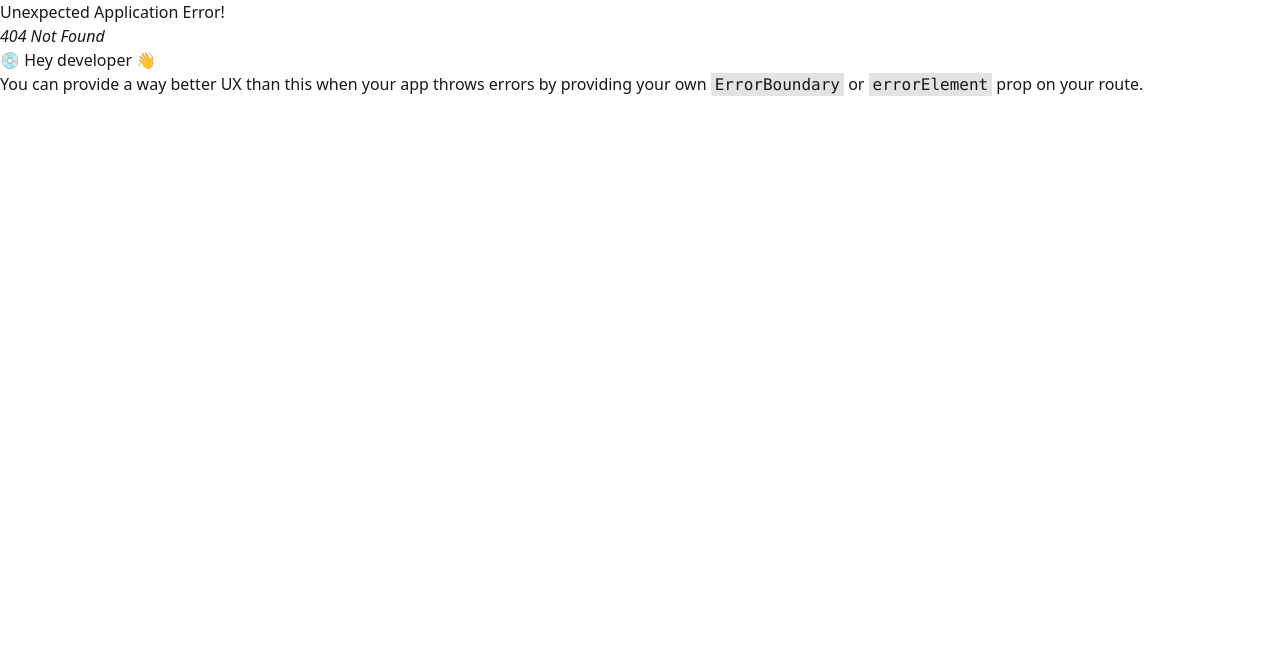
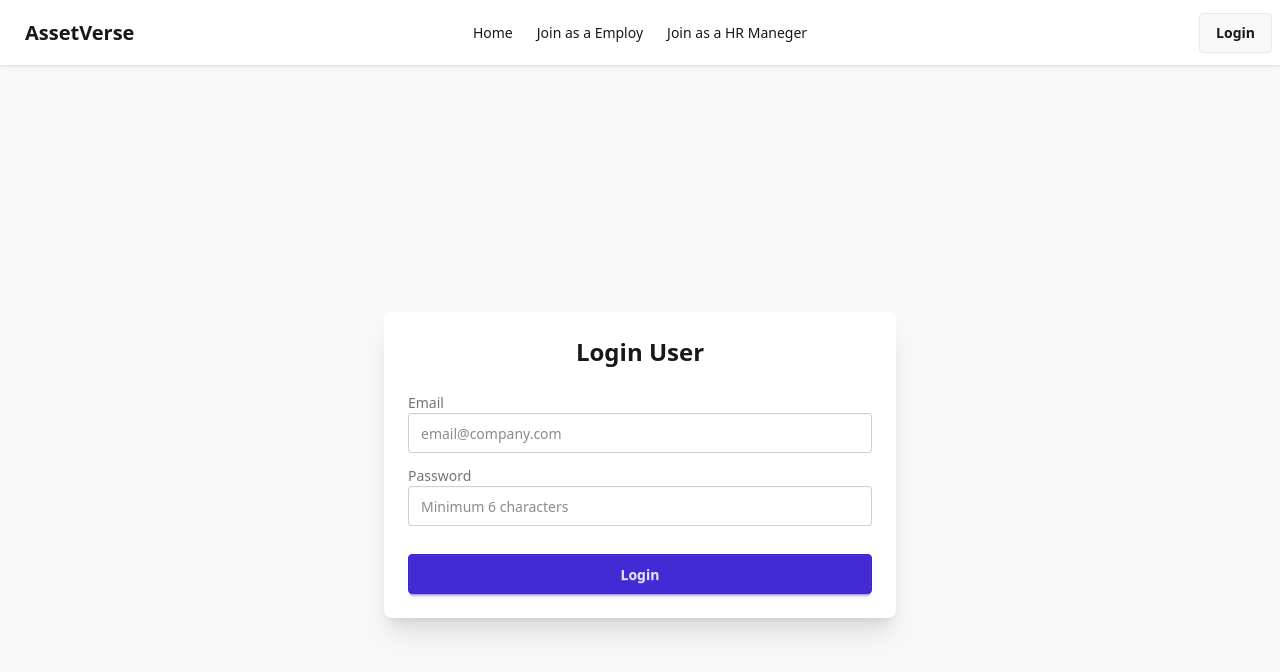
Before and after one commit to fhpantho/B12A12-Forntend, a React (Vite) app: page /login in a window 1280 px wide. Before the commit this address had no page. Shown: the top 672 px of the page. Built offline with nearby package versions, Linux system fonts and the light colour scheme.

Commit message:
registration and login page is ready

```diff
--- /dev/null
+++ b/src/authentication/AuthContext.jsx
@@ -0,0 +1,3 @@
+import { createContext } from "react";
+
+export const AuthContext = createContext(null)
--- /dev/null
+++ b/src/authentication/AuthProvider.jsx
@@ -0,0 +1,27 @@
+import React from 'react';
+import { AuthContext } from './AuthContext';
+import { createUserWithEmailAndPassword, signInWithEmailAndPassword } from 'firebase/auth';
+import { auth } from './firebase/firebase.init';
+
+const AuthProvider = ({children}) => {
+
+    const registerUser = (email,password)=> {
+        return createUserWithEmailAndPassword(auth,email, password)
+    }
+    const singInUser = (email,password) => {
+        return signInWithEmailAndPassword(auth, email, password)
+    }
+
+    const authInfo = {
+        registerUser,
+        singInUser
+
+    }
+    return (
+        <AuthContext value = {authInfo}>
+            {children}
+        </AuthContext>
+    );
+};
+
+export default AuthProvider;
--- /dev/null
+++ b/src/authentication/login/Login.jsx
@@ -0,0 +1,94 @@
+import React from 'react';
+import { useForm } from 'react-hook-form';
+import UseAuth from '../../hooks/UseAuth';
+
+const Login = () => {
+      const {
+        register,
+        handleSubmit,
+        formState: { errors },
+      } = useForm();
+
+      const {singInUser} = UseAuth()
+
+      const onSubmit = (data) => {
+
+        singInUser(data.email, data.password)
+
+
+
+      }
+    return (
+            <div className="min-h-screen flex items-center justify-center bg-base-200">
+      <div className="card w-full max-w-lg shadow-xl bg-base-100">
+        <div className="card-body">
+          <h2 className="text-2xl font-bold text-center mb-4">
+            Login User
+          </h2>
+
+          <form onSubmit={handleSubmit(onSubmit)} className="space-y-3">
+
+
+            {/* Email */}
+            <div>
+              <label className="label">Email</label>
+              <input
+                type="email"
+                className="input input-bordered w-full"
+                placeholder="email@company.com"
+                {...register("email", { required: true })}
+              />
+              {errors.email && (
+                <span className="text-red-500 text-sm">
+                  Email is required
+                </span>
+              )}
+            </div>
+
+            {/* Password */}
+            <div>
+              <label className="label">Password</label>
+              <input
+                type="password"
+                className="input input-bordered w-full"
+                placeholder="Minimum 6 characters"
+                {...register("password", {
+                  required: true,
+                  minLength: 6,
+                  pattern:
+                    /^(?=.*[a-z])(?=.*[A-Z])(?=.*\d)(?=.*[^A-Za-z0-9]).{6,}$/,
+                })}
+              />
+              {errors.password?.type === "required" && (
+                <span className="text-red-500 text-sm">
+                  Password is required
+                </span>
+              )}
+              {errors.password?.type === "minLength" && (
+                <span className="text-red-500 text-sm">
+                  Minimum 6 characters required
+                </span>
+              )}
+              {errors.password?.type === "pattern" && (
+                <span className="text-red-500 text-sm">
+                  Must include uppercase, lowercase, number & special character
+                </span>
+              )}
+            </div>
+
+
+            {/* Submit Button */}
+            <div className="pt-4">
+              <button className="btn btn-primary w-full">
+                Login
+              </button>
+            </div>
+
+          </form>
+        </div>
+      </div>
+    </div>
+    );
+};
+
+export default Login;
--- a/src/authentication/registrations/HrRegistration.jsx
+++ b/src/authentication/registrations/HrRegistration.jsx
@@ -1,5 +1,6 @@
 import React from "react";
 import { useForm } from "react-hook-form";
+import UseAuth from "../../hooks/UseAuth";
 
 const HrRegistration = () => {
   const {
@@ -7,14 +8,23 @@ const HrRegistration = () => {
     handleSubmit,
     formState: { errors },
   } = useForm();
+  const {registerUser} = UseAuth();
 
   const onSubmit = (data) => {
-    const hrData = {
-      ...data
-    };
+    registerUser(data.email, data.password)
+    .then(res =>
+    {
+      console.log(res.user)
+    }
+    )
+    .cacth(err => {
+      console.log(err.massage)
+    })
+  };
 
-    console.log(hrData);
-  };
+
+
+
 
   return (
     <div className="min-h-screen flex items-center justify-center bg-base-200">
--- /dev/null
+++ b/src/hooks/UseAuth.jsx
@@ -0,0 +1,10 @@
+import React, { useContext } from 'react';
+import { AuthContext } from '../authentication/AuthContext';
+
+const UseAuth = () => {
+
+    const AuthInfo = useContext(AuthContext)
+    return AuthInfo;
+};
+
+export default UseAuth;
--- a/src/main.jsx
+++ b/src/main.jsx
@@ -3,10 +3,13 @@ import { createRoot } from 'react-dom/client'
 import './index.css'
 import { RouterProvider } from 'react-router'
 import { router } from './router/Router'
+import AuthProvider from './authentication/AuthProvider'
 
 
 createRoot(document.getElementById('root')).render(
   <StrictMode>
-    <RouterProvider router={router}></RouterProvider>
+    <AuthProvider>
+      <RouterProvider router={router}></RouterProvider>
+    </AuthProvider>
   </StrictMode>,
 )
--- a/src/pages/Navbar.jsx
+++ b/src/pages/Navbar.jsx
@@ -1,5 +1,5 @@
 import React from 'react';
-import { NavLink } from 'react-router';
+import { Link, NavLink } from 'react-router';
 
 const Navbar = () => {
 
@@ -23,7 +23,7 @@ const Navbar = () => {
         {Links}
       </ul>
     </div>
-    <NavLink to = '/'className="btn btn-ghost text-xl">AssetVerse</NavLink>
+    <Link to = '/'className="btn btn-ghost text-xl">AssetVerse</Link>
   </div>
   <div className="navbar-center hidden lg:flex">
     <ul className="menu menu-horizontal px-1">
@@ -31,7 +31,7 @@ const Navbar = () => {
     </ul>
   </div>
   <div className="navbar-end">
-    <a className="btn">Button</a>
+    <Link to = '/login' className="btn">Login</Link>
   </div>
 </div>
     );
--- a/src/router/Router.jsx
+++ b/src/router/Router.jsx
@@ -3,6 +3,7 @@ import RootLayout from "../RootLayout/RootLayout";
 import Home from "../pages/Home";
 import EmRegistration from "../authentication/registrations/EmRegistration";
 import HrRegistration from "../authentication/registrations/HrRegistration";
+import Login from "../authentication/login/Login";
 
 export const router = createBrowserRouter([
   {
@@ -21,6 +22,10 @@ export const router = createBrowserRouter([
       {
         path : "hrregistration",
         Component : HrRegistration
+      },
+      {
+        path : "login",
+        Component : Login
       }
     ]
   },
```
